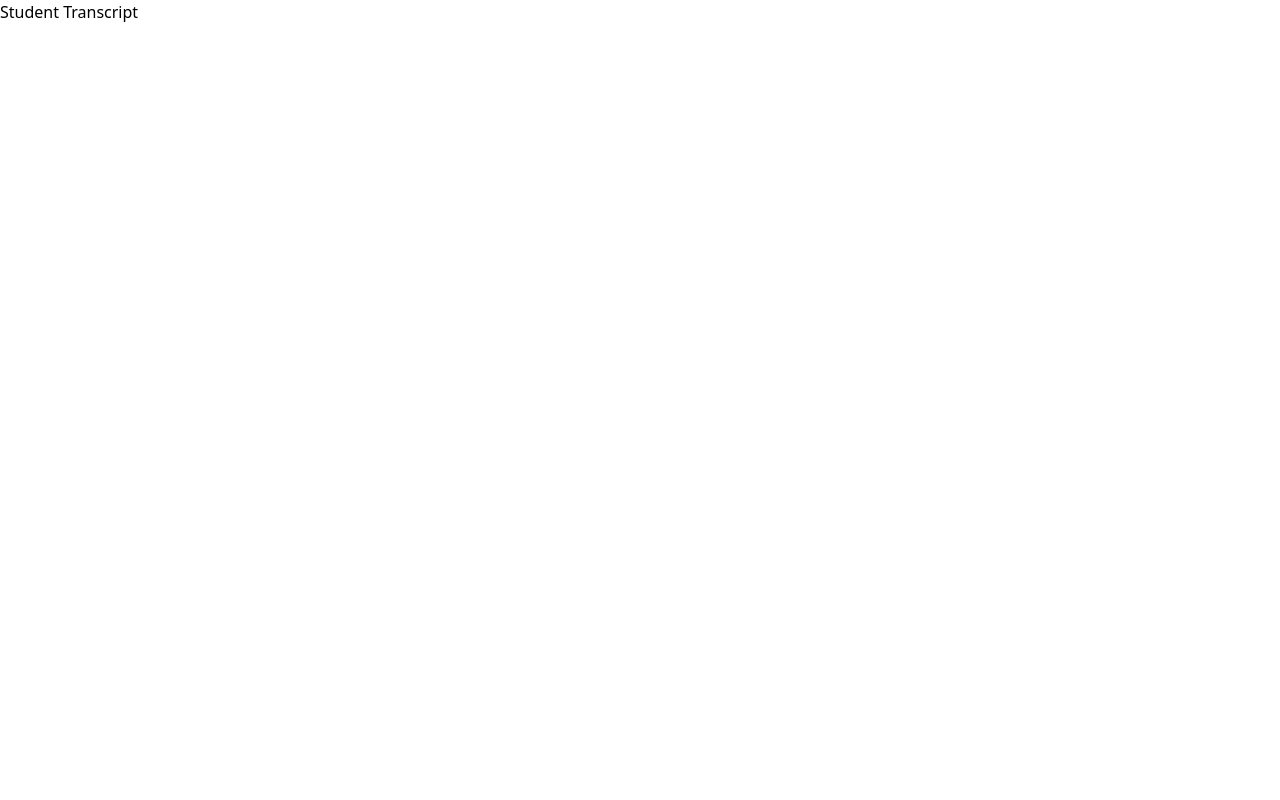
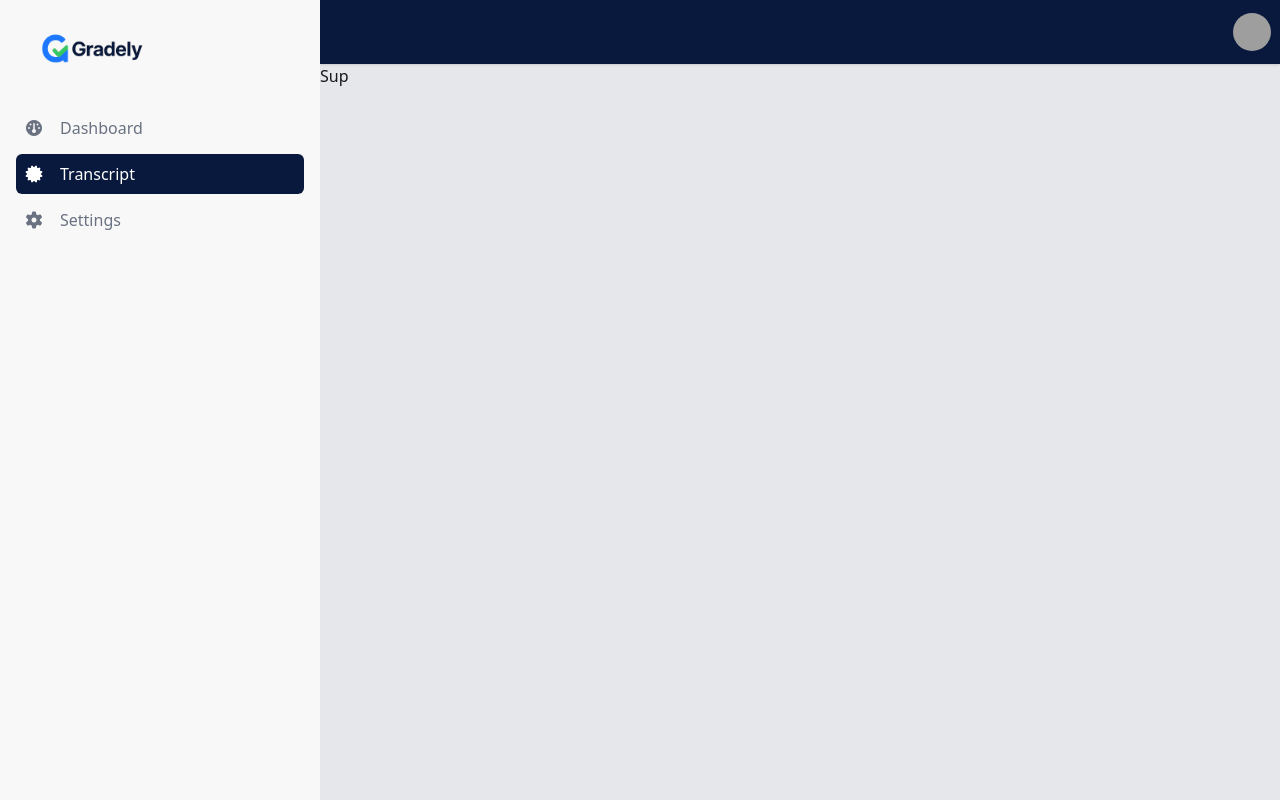
Before and after one commit to michealarumgbo/gradely, a Vue app in the folder gradely-frontend/: page /student/transcript in a window 1280 px wide. Built offline with nearby package versions, Linux system fonts and the light colour scheme; grey boxes are pictures that could not be loaded.

Commit message:
Updated student dashboard, settings, Transcript added resultList, sideBarElements, sideNav, topNav components and tailwind.config.js

```diff
--- a/gradely-frontend/index.html
+++ b/gradely-frontend/index.html
@@ -1,5 +1,5 @@
 <!DOCTYPE html>
-<html lang="en">
+<html lang="en" data-theme="gradely">
   <head>
     <meta charset="UTF-8" />
     <link rel="icon" type="image/png" href="/favicon2.png" />
--- a/gradely-frontend/package.json
+++ b/gradely-frontend/package.json
@@ -18,6 +18,7 @@
   "devDependencies": {
     "@vitejs/plugin-vue": "^6.0.1",
     "autoprefixer": "^10.4.21",
+    "daisyui": "^5.1.13",
     "postcss": "^8.5.6",
     "vite": "^7.1.2"
   }
--- a/gradely-frontend/src/assets/main.css
+++ b/gradely-frontend/src/assets/main.css
@@ -1 +1,2 @@
 @import "tailwindcss";
+@plugin "daisyui";
--- a/gradely-frontend/src/components/HelloWorld.vue
+++ /dev/null
@@ -1,43 +0,0 @@
-<script setup>
-import { ref } from 'vue'
-
-defineProps({
-  msg: String,
-})
-
-const count = ref(0)
-</script>
-
-<template>
-  <h1>{{ msg }}</h1>
-
-  <div class="card">
-    <button type="button" @click="count++">count is {{ count }}</button>
-    <p>
-      Edit
-      <code>components/HelloWorld.vue</code> to test HMR
-    </p>
-  </div>
-
-  <p>
-    Check out
-    <a href="https://vuejs.org/guide/quick-start.html#local" target="_blank"
-      >create-vue</a
-    >, the official Vue + Vite starter
-  </p>
-  <p>
-    Learn more about IDE Support for Vue in the
-    <a
-      href="https://vuejs.org/guide/scaling-up/tooling.html#ide-support"
-      target="_blank"
-      >Vue Docs Scaling up Guide</a
-    >.
-  </p>
-  <p class="read-the-docs">Click on the Vite and Vue logos to learn more</p>
-</template>
-
-<style scoped>
-.read-the-docs {
-  color: #888;
-}
-</style>
--- /dev/null
+++ b/gradely-frontend/src/components/resultList.vue
@@ -0,0 +1,30 @@
+<template>
+    <div class="flex-col flex w-full mt-10 md:px-[30px]">
+        <h3 class="font-[500] mb-[20px]">Level: {{ level }}</h3>
+        <div v-for="resultItem in resultItems"
+            class="flex w-full  px-[6px] md:px-[30px] h-[50px] items-center rounded-sm bg-[#eeeeee] mb-[10px] justify-between">
+            <div class="text-[12px] md:text-[14px]"><span class="text-[15px] md:text-[16px] font-[500]">Semester</span>:
+                {{ resultItem.semester }}
+            </div>
+
+            <div class="text-[12px] md:text-[14px]"><span class="text-[15px] md:text-[16px] font-[500]">Status</span>:
+                {{ resultItem.status }}
+            </div>
+
+            <a :href="`/student/my-result?result-id=${resultItem.id}`"
+                class="w-[40px] h-[23px] md:w-[60px] md:h-[27px] text-[10px] md:text-[13px] items-center justify-center flex rounded-sm bg-[#09193E] text-white">
+                View
+            </a>
+        </div>
+
+    </div>
+</template>
+
+<script setup>
+const { level, resultItems } = defineProps([
+    'level',
+    'resultItems'
+])
+</script>
+
+<style lang="scss" scoped></style>
--- /dev/null
+++ b/gradely-frontend/src/components/sideBarElements.vue
@@ -0,0 +1,18 @@
+<template>
+    <li>
+        <router-link :to="to"
+            class="flex items-center group text-gray-500 text-[16px] hover:text-white hover:bg-[#09193e] mb-[6px] h-[40px] px-2 rounded-md"
+            active-class="bg-[#09193e] text-white">
+            <i :class="icon" class="group-hover:text-white mr-2"></i>
+            {{ LinkItem }}
+        </router-link>
+    </li>
+</template>
+
+<script setup>
+const { to, LinkItem, icon } = defineProps([
+    'to', 'LinkItem', 'icon'
+])
+</script>
+
+<style lang="scss" scoped></style>
--- /dev/null
+++ b/gradely-frontend/src/components/sideNav.vue
@@ -0,0 +1,34 @@
+<template>
+  <div class="drawer lg:drawer-open">
+
+    <input id="my-drawer-2" type="checkbox" class="drawer-toggle" />
+    <div class="drawer-side">
+      <label for="my-drawer-2" aria-label="close sidebar" class="drawer-overlay"></label>
+      <ul class="menu bg-base-200 text-base-content min-h-full w-80 p-4 pt-0">
+        <div class=" flex justify-between items-center w-full pr-5">
+          <a href="/" class="">
+            <img src="/src/assets/images/logo/GradelyLogo.png" class="w-[150px]  mb-2" alt="">
+          </a>
+
+          <label for="my-drawer-2" aria-label="close sidebar" class="md:hidden">
+            <i class="text-[23px] fa-solid fa-xmark"></i>
+          </label>
+        </div>
+
+        <!-- Sidebar content here -->
+        <SideBarElements v-for="linkItem in linkItems" :key="linkItem.id" :LinkItem="linkItem.linkName"
+          :icon="linkItem.icon" :to="linkItem.href" />
+      </ul>
+    </div>
+  </div>
+</template>
+
+<script setup>
+import SideBarElements from './sideBarElements.vue';
+
+const { linkItems } = defineProps([
+  'linkItems'
+])
+</script>
+
+<style lang="scss" scoped></style>
--- /dev/null
+++ b/gradely-frontend/src/components/topNav.vue
@@ -0,0 +1,36 @@
+<template>
+    <div class="navbar bg-[#09193e] shadow-sm">
+        <div class="flex-1">
+            <!-- <a class="btn btn-ghost text-xl"> -->
+            <label for="my-drawer-2" class="btn shadow-none bg-[unset] border-none text-white text-[25px] lg:hidden">
+                <i class="fa-solid fa-bars"></i>
+            </label>
+            <!-- </a> -->
+        </div>
+        <div class="flex gap-2">
+            <!-- <input type="text" placeholder="Search" class="input input-bordered w-24 md:w-auto" /> -->
+            <div class="dropdown dropdown-end">
+                <div tabindex="0" role="button" class="btn btn-ghost btn-circle avatar">
+                    <div class="w-10 rounded-full">
+                        <img alt="Tailwind CSS Navbar component"
+                            src="https://img.daisyui.com/images/stock/photo-1534528741775-53994a69daeb.webp" />
+                    </div>
+                </div>
+                <ul tabindex="0" class="menu menu-sm dropdown-content bg-base-100 rounded-box z-1 mt-3 w-52 p-2 shadow">
+                    <li>
+                        <a href="/student/settings" class="justify-between">
+                            Profile
+                        </a>
+                    </li>
+                    <li><a>Logout</a></li>
+                </ul>
+            </div>
+        </div>
+    </div>
+</template>
+
+<script setup>
+
+</script>
+
+<style lang="scss" scoped></style>
--- a/gradely-frontend/src/views/Student/Dashboard.vue
+++ b/gradely-frontend/src/views/Student/Dashboard.vue
@@ -1,13 +1,86 @@
 <template>
-    <div>
-        Student Dashboard
+    <div class="flex  w-full h-[100vh] bg-gray-200">
+        <div class="w-[0.0001%]  h-full md:w-auto ">
+            <SideNav :linkItems="linkItems" />
+
+        </div>
+        <!-- Main Content -->
+        <div class="h-full w-full flex flex-col items-center md:w-full">
+            <TopNav />
+
+            <div class="bg-white min-h-[85%] w-[94%] mt-[10px] px-[20px] rounded-md py-[30px]">
+                <h1 class="text-[22px] font-[500]">My Results</h1>
+                <ResultList v-for="resultItem in resultItems" :key="resultItem.id" :level="resultItem.level"
+                    :resultItems="resultItem.resultDetails" />
+            </div>
+
+
+        </div>
     </div>
 </template>
 
 <script setup>
+import ResultList from '../../components/resultList.vue';
+import SideNav from '../../components/sideNav.vue';
+import TopNav from '../../components/topNav.vue';
+
+
+const linkItems = [
+    {
+        id: 1,
+        linkName: 'Dashboard',
+        href: '/student/dashboard',
+        icon: 'fa-solid fa-gauge',
+    },
+    {
+        id: 2,
+        linkName: 'Transcript',
+        href: '/student/transcript',
+        icon: 'fa-solid fa-certificate',
+    },
+    {
+        id: 1,
+        linkName: 'Settings',
+        href: '/student/settings',
+        icon: 'fa-solid fa-gear',
+    },
+]
+
+const resultItems = [
+    {
+        id: 1,
+        level: 100,
+        resultDetails: [
+            {
+                semester: "First",
+                status: "Ready",
+                id: "93894"
+            },
+            {
+                semester: "Second",
+                status: "Ready",
+                id: "93895"
+            }
+        ]
+    },
+    {
+        id: 2,
+        level: 200,
+        resultDetails: [
+            {
+                semester: "First",
+                status: "Ready",
+                id: "93887"
+            },
+            {
+                semester: "Second",
+                status: "Pending",
+                id: "93897"
+            }
+        ]
+    }
+]
 
 </script>
 
-<style lang="scss" scoped>
-
-</style>
+<style scoped></style>
--- a/gradely-frontend/src/views/Student/Settings.vue
+++ b/gradely-frontend/src/views/Student/Settings.vue
@@ -1,13 +1,44 @@
 <template>
-    <div>
-        Students Settings
+    <div class="flex  w-full h-[100vh] bg-gray-200">
+        <div class="w-[0.0001%]  h-full md:w-auto ">
+            <SideNav :linkItems="linkItems" />
+        </div>
+        <!-- Main Content -->
+        <div class="h-full w-full md:w-full">
+            <TopNav />
+            Sup
+
+
+        </div>
     </div>
 </template>
 
 <script setup>
+import SideNav from '../../components/sideNav.vue';
+import TopNav from '../../components/topNav.vue';
+
+
+const linkItems = [
+    {
+        id: 1,
+        linkName: 'Dashboard',
+        href: '/student/dashboard',
+        icon: 'fa-solid fa-gauge',
+    },
+    {
+        id: 2,
+        linkName: 'Transcript',
+        href: '/student/transcript',
+        icon: 'fa-solid fa-certificate',
+    },
+    {
+        id: 1,
+        linkName: 'Settings',
+        href: '/student/settings',
+        icon: 'fa-solid fa-gear',
+    },
+]
 
 </script>
 
-<style lang="scss" scoped>
-
-</style>
+<style scoped></style>
--- a/gradely-frontend/src/views/Student/Transcript.vue
+++ b/gradely-frontend/src/views/Student/Transcript.vue
@@ -1,13 +1,44 @@
 <template>
-    <div>
-        Student Transcript
+    <div class="flex  w-full h-[100vh] bg-gray-200">
+        <div class="w-[0.0001%]  h-full md:w-auto ">
+            <SideNav :linkItems="linkItems" />
+        </div>
+        <!-- Main Content -->
+        <div class="h-full w-full md:w-full">
+            <TopNav />
+            Sup
+
+
+        </div>
     </div>
 </template>
 
 <script setup>
+import SideNav from '../../components/sideNav.vue';
+import TopNav from '../../components/topNav.vue';
+
+
+const linkItems = [
+    {
+        id: 1,
+        linkName: 'Dashboard',
+        href: '/student/dashboard',
+        icon: 'fa-solid fa-gauge',
+    },
+    {
+        id: 2,
+        linkName: 'Transcript',
+        href: '/student/transcript',
+        icon: 'fa-solid fa-certificate',
+    },
+    {
+        id: 1,
+        linkName: 'Settings',
+        href: '/student/settings',
+        icon: 'fa-solid fa-gear',
+    },
+]
 
 </script>
 
-<style lang="scss" scoped>
-
-</style>
+<style scoped></style>
--- /dev/null
+++ b/gradely-frontend/tailwind.config.js
@@ -0,0 +1,17 @@
+/** @type {import('tailwindcss').Config} */
+export default {
+  content: ["./index.html", "./src/**/*.{js,ts,jsx,tsx}"],
+  plugins: [require("daisyui")],
+  daisyui: {
+    themes: [
+      {
+        gradely: {
+          neutral: "#3d4451",
+          "base-100": "#ffffff", // 👈 background
+          "base-200": "#f9fafb", // slightly lighter backgrounds
+          "base-300": "#e5e7eb",
+        },
+      },
+    ],
+  },
+};
```
Also changed, not shown: 1 other file (tests, documents, lock files or other folders).
